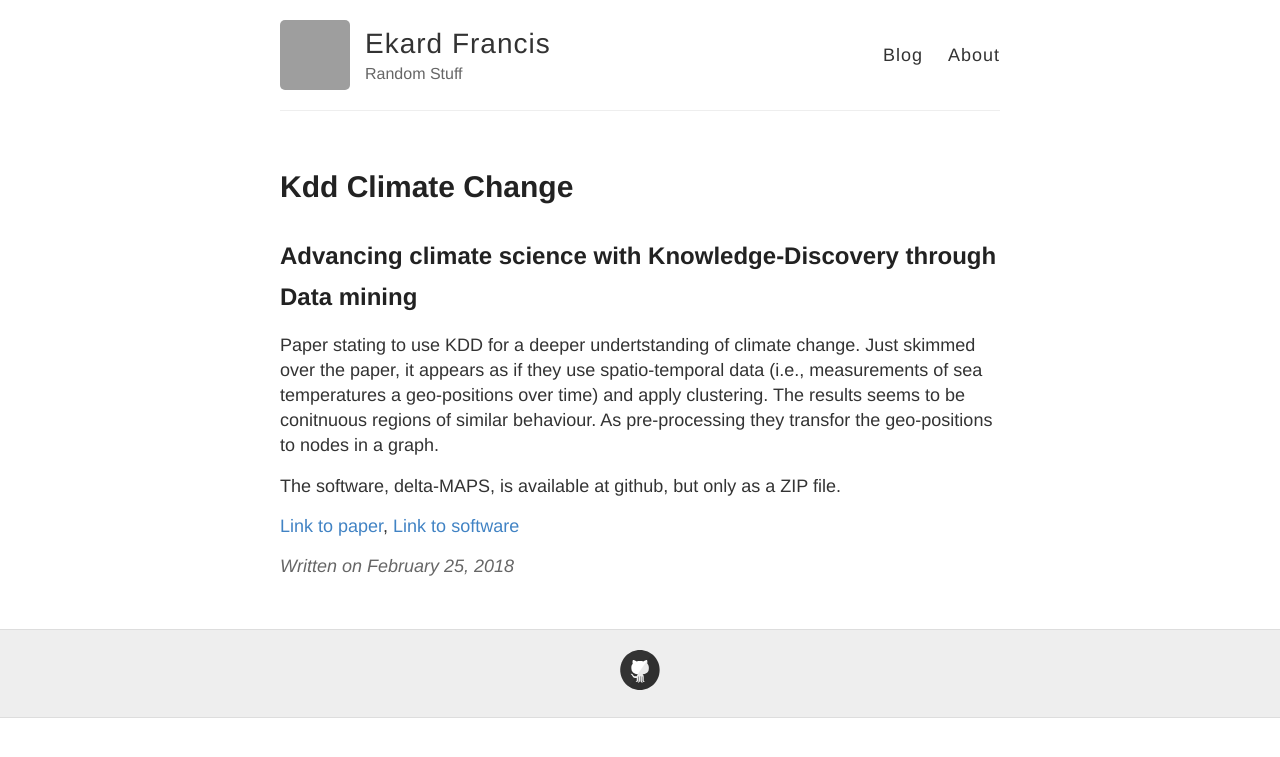
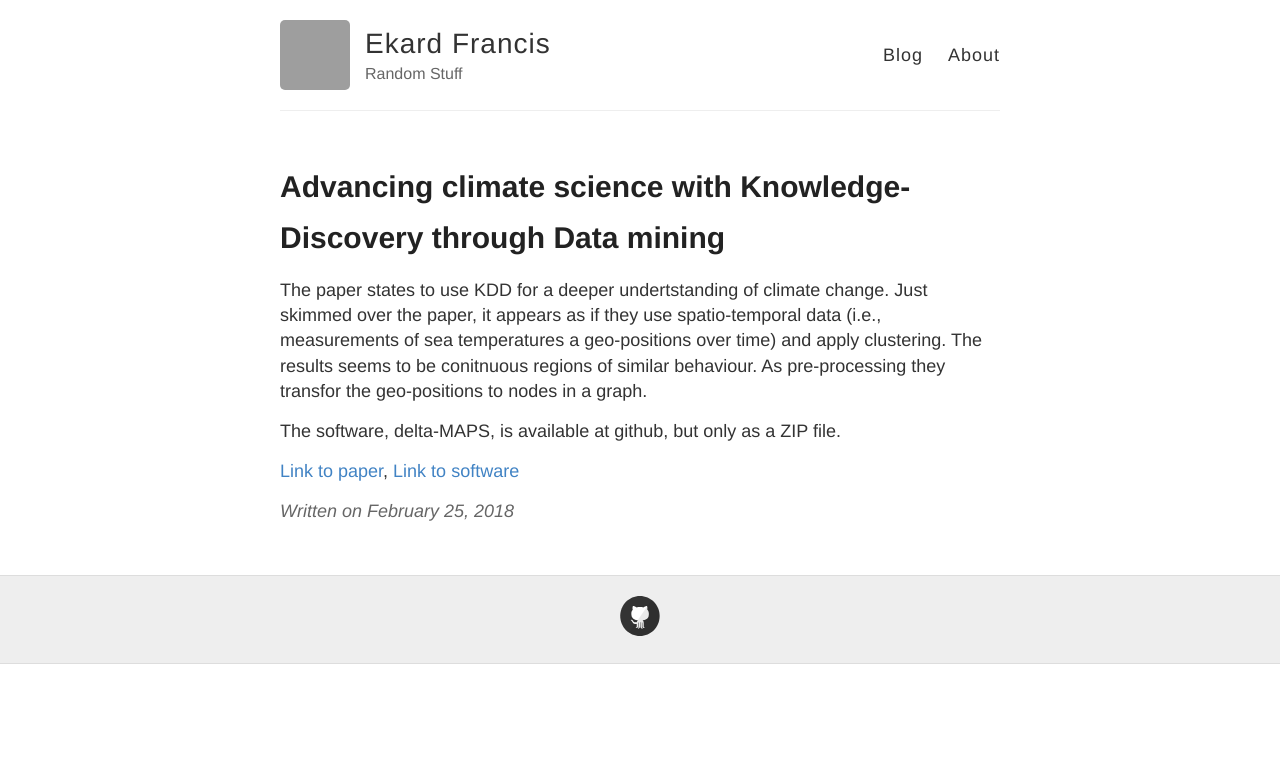
Before and after one commit to ekardf/ekardf.github.io, a Jekyll site: the page built from _posts/2018-02-25-kdd-climate-change.md, in a window 1280 px wide. Shown: the top 757 px of the page. Built offline with Jekyll 4.4.1, drawn with Linux system fonts in a browser that asks for light colours; our own code applies the rules of GitHub Pages for plain Markdown files; grey boxes are pictures that could not be loaded.

Commit message:
Update 2018-02-25-kdd-climate-change.md

```diff
--- a/_posts/2018-02-25-kdd-climate-change.md
+++ b/_posts/2018-02-25-kdd-climate-change.md
@@ -1,6 +1,9 @@
-## Advancing climate science with Knowledge-Discovery through Data mining
+---
+layout: post
+title: Advancing climate science with Knowledge-Discovery through Data mining
+---
 
-Paper stating to use KDD for a deeper undertstanding of climate change.
+The paper states to use KDD for a deeper undertstanding of climate change.
 Just skimmed over the paper, it appears as if they use spatio-temporal data (i.e., measurements of sea temperatures a geo-positions over time) and apply clustering.
 The results seems to be conitnuous regions of similar behaviour.
 As pre-processing they transfor the geo-positions to nodes in a graph.
```
